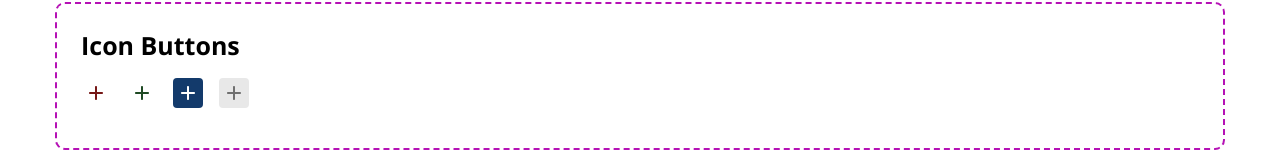
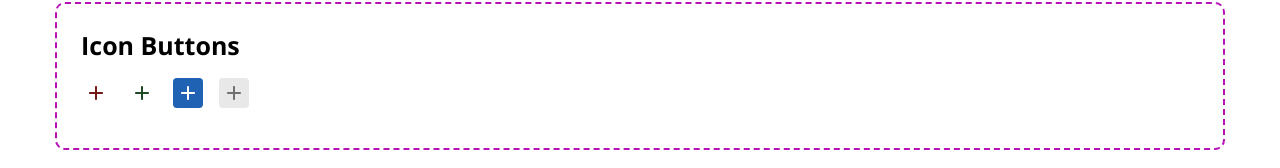
Before and after one commit to Billybobchops/design-system, a Next.js app: page / in a window 1280 px wide. In both pictures the pointer is over the button 188 px from the left and 1723 px from the top of the page. Shown: the part 1630-1798 px from the top of the page. Built offline with nearby package versions, Linux system fonts and the light colour scheme.

Commit message:
update icon button blue states

```diff
--- a/src/components/IconButton.module.scss
+++ b/src/components/IconButton.module.scss
@@ -41,10 +41,10 @@
     }
 
     &.blue {
-        color: variables.$theme-a-3;
+        color: variables.$theme-a-4;
 
         &:hover {
-            background-color: variables.$theme-a-4;
+            background-color: variables.$theme-a-3;
             color: variables.$utility-neutral-0;
         }
     }
```
